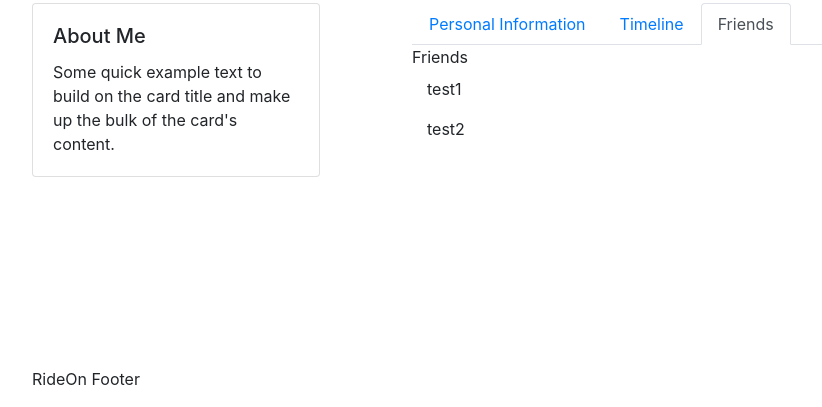
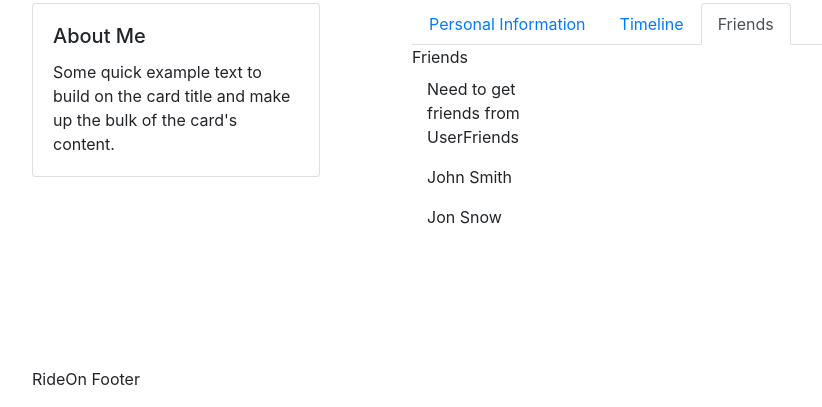
Before and after one commit to Kudbettin/uva-rideon, a Django app: page /users/2/ in a window 1280 px wide, after a click on "Friends". Shown: the part 393-800 px from the top of the page, without its empty margins (53-875 px from the left). Run offline with Django 3.2, Linux system fonts and the light colour scheme; data comes from the database, SQL or seed files in the repository; both versions use the stored data as it was after the commit; some libraries are stand-ins or nearby versions.

Commit message:
removed .idea

```diff
--- a/users/models.py
+++ b/users/models.py
@@ -9,7 +9,7 @@ class CustomUser(AbstractUser):
 
 class UserFriends(models.Model):
     current_user = models.ForeignKey(CustomUser, related_name='owner', null=True, on_delete=models.CASCADE)
-    friends = models.ManyToManyField(CustomUser, blank=True)
+    users = models.ManyToManyField(CustomUser, blank=True)
 
     def add_friend(cls, current_user, new_friend):
         friend, created = cls.objects.get_or_create(current_user=current_user)
--- a/users/templates/users/profile.html
+++ b/users/templates/users/profile.html
@@ -136,8 +136,12 @@
 						<div class="col-6">
 							<label>Friends</label>
 							<div class="col-6">
-								<p>test1</p>
-								<p>test2</p>
+								{% for friend in friends %}
+								<p>{{ user.username }}</p>
+								{% endfor %}
+								<p>Need to get friends from UserFriends</p>
+								<p>John Smith</p>
+								<p>Jon Snow</p>
 							</div>
 						</div>
 					</div>
--- a/users/views.py
+++ b/users/views.py
@@ -24,6 +24,12 @@ class ProfileView(generic.DetailView):
         context['rider_avg_rating'] = 4
         return context
 
+    def get_friends(self, request):
+        users = CustomUser.objects.exclude(id=request.user)
+        friend = UserFriends.objects.get(current_user=request.user)
+        friends = friend.users.all()
+
+
 class EditProfileView(generic.DetailView):
     model = CustomUser
     template_name = 'users/editprofile.html'
```
Also changed, not shown: db.sqlite3 (added), users/migrations/0003_auto_20191020_2138.py (added), 1 other file.
